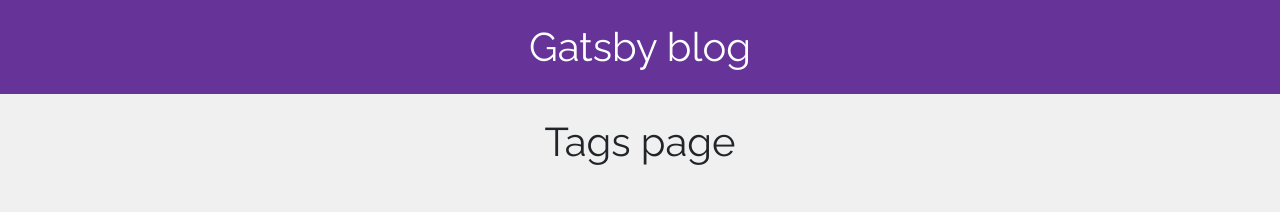
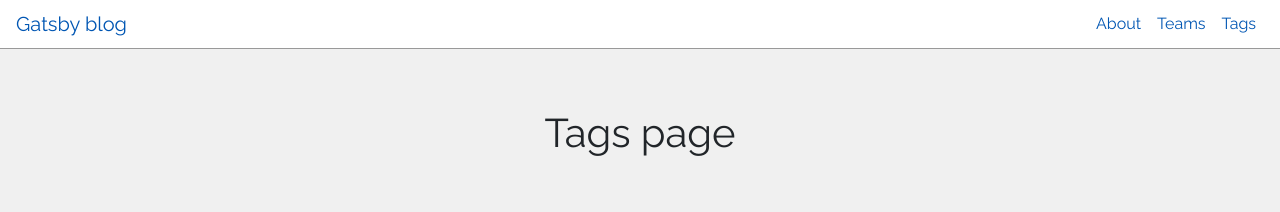
Before and after one commit to ocunyara/Gatsby-blog, a Gatsby site: page /tags in a window 1280 px wide. Built offline with nearby package versions, Linux system fonts and the light colour scheme; Gatsby itself is replaced by a stand-in of ours.

Commit message:
Add nav bar

```diff
--- a/gatsby-config.js
+++ b/gatsby-config.js
@@ -7,6 +7,7 @@
   plugins: [
     `gatsby-plugin-react-helmet`,
     `gatsby-plugin-sass`,
+    `gatsby-plugin-catch-links`,
     {
       resolve: `gatsby-source-filesystem`,
       options: {
--- a/package.json
+++ b/package.json
@@ -9,6 +9,7 @@
     "core-js": "^3.6.4",
     "gatsby": "^2.19.7",
     "gatsby-image": "^2.2.41",
+    "gatsby-plugin-catch-links": "^2.1.26",
     "gatsby-plugin-manifest": "^2.2.39",
     "gatsby-plugin-offline": "^3.0.32",
     "gatsby-plugin-react-helmet": "^3.1.21",
--- a/src/components/header.js
+++ b/src/components/header.js
@@ -1,35 +1,43 @@
-import { Link } from "gatsby"
+import React, { useState } from 'react';
 import PropTypes from "prop-types"
-import React from "react"
 
-const Header = ({ siteTitle }) => (
-  <header
-    style={{
-      background: `rebeccapurple`,
-      marginBottom: `1.45rem`,
-    }}
-  >
-    <div
-      style={{
-        margin: `0 auto`,
-        maxWidth: 960,
-        padding: `1.45rem 1.0875rem`,
-      }}
-    >
-      <h1 style={{ margin: 0 }}>
-        <Link
-          to="/"
-          style={{
-            color: `white`,
-            textDecoration: `none`,
-          }}
-        >
-          {siteTitle}
-        </Link>
-      </h1>
+import {
+  Collapse,
+  Navbar,
+  NavbarToggler,
+  NavbarBrand,
+  Nav,
+  NavItem,
+  NavLink
+} from 'reactstrap';
+
+const Header = (props) => {
+  const [isOpen, setIsOpen] = useState(false);
+
+  const toggle = () => setIsOpen(!isOpen);
+
+  return (
+    <div>
+      <Navbar light expand="md">
+        <NavbarBrand href="/">{props.siteTitle}</NavbarBrand>
+        <NavbarToggler onClick={toggle} />
+        <Collapse isOpen={isOpen} navbar>
+          <Nav className="ml-auto" navbar>
+            <NavItem>
+              <NavLink href="/about/">About</NavLink>
+            </NavItem>
+            <NavItem>
+              <NavLink href="/teams/">Teams</NavLink>
+            </NavItem>
+            <NavItem>
+              <NavLink href="/tags/">Tags</NavLink>
+            </NavItem>
+          </Nav>
+        </Collapse>
+      </Navbar>
     </div>
-  </header>
-)
+  );
+}
 
 Header.propTypes = {
   siteTitle: PropTypes.string,
--- a/src/components/layout.js
+++ b/src/components/layout.js
@@ -28,13 +28,7 @@
   return (
     <>
       <Header siteTitle={data.site.siteMetadata.title} />
-      <div
-        style={{
-          margin: `0 auto`,
-          maxWidth: 960,
-          padding: `0 1.0875rem 1.45rem`,
-        }}
-      >
+      <div className="container" id="content">
         <main>{children}</main>
       </div>
     </>
```
Also changed, not shown: 1 other file.
